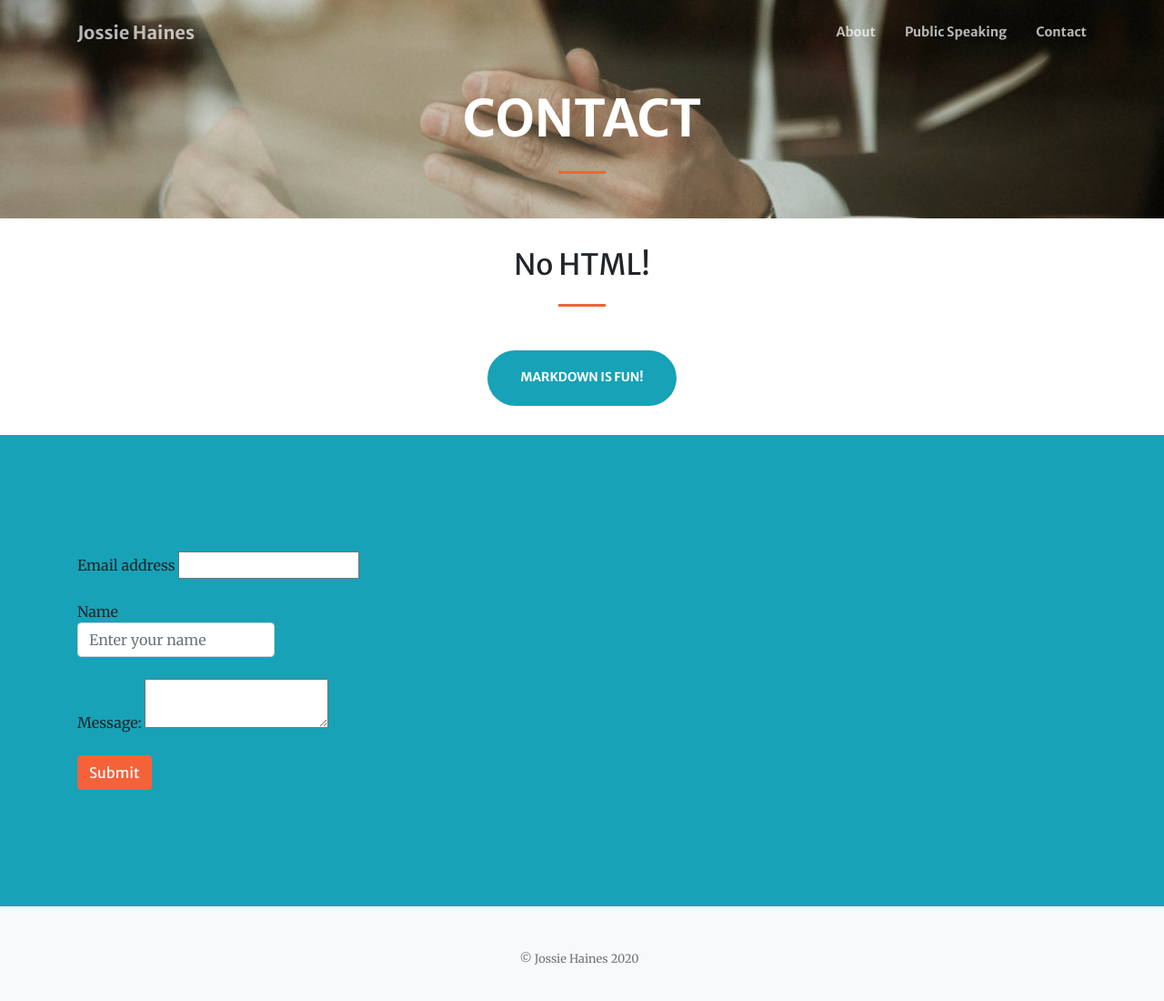
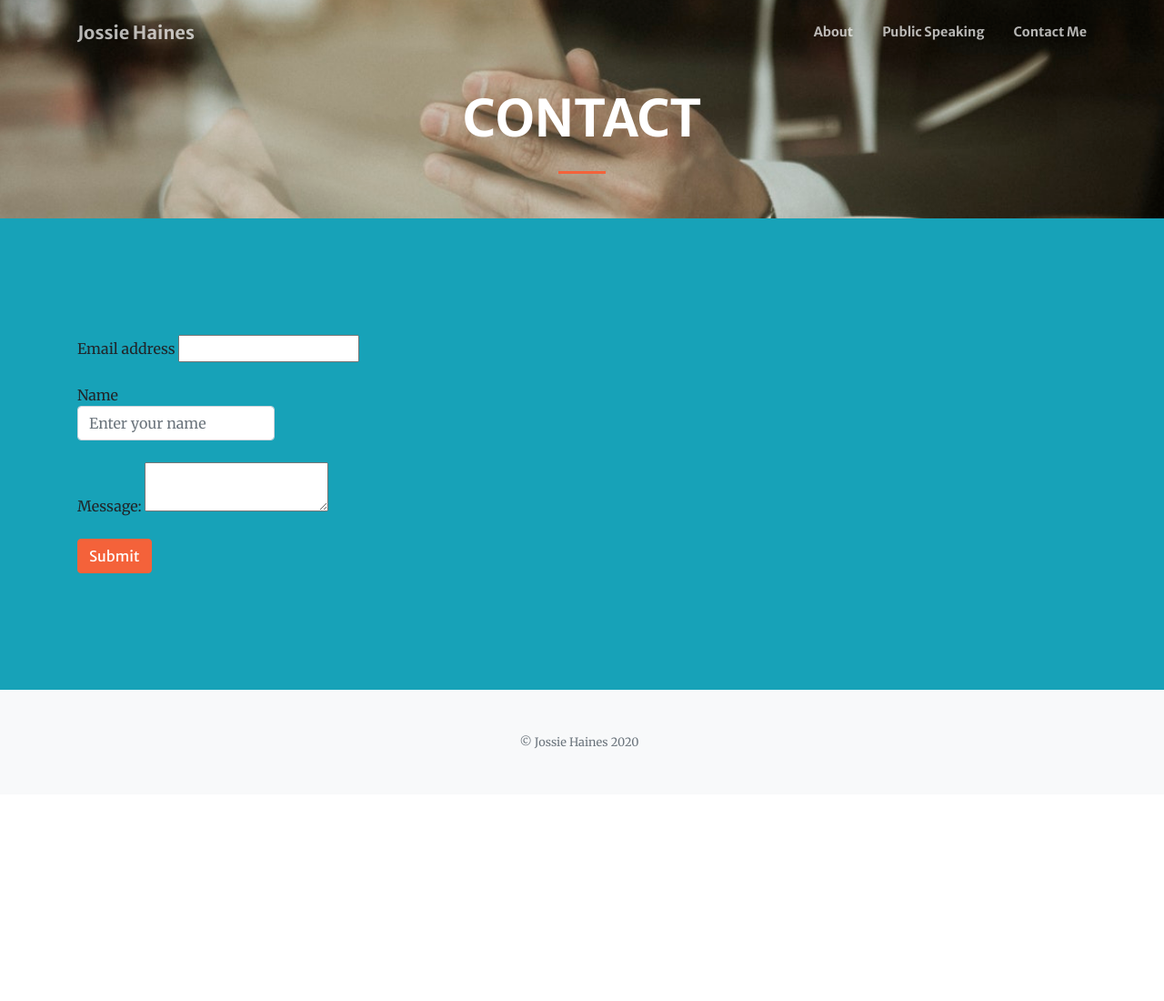
Before and after one commit to selfrescuingprincess/jossie-web, a Jekyll site: the page built from contact.md, in a window 1280 px wide and 1111 px high. Shown: the top 1100 px of the window at 91% size. Built offline with Jekyll 4.4.1, drawn with Linux system fonts in a browser that asks for light colours; nearby versions of some CDN libraries.

Commit message:
fix contact

```diff
--- a/_config.yml
+++ b/_config.yml
@@ -1,7 +1,7 @@
 # Site settings
 title: Jossie Haines
 description: > # this means to ignore newlines until "baseurl:"
-baseurl: "/creative-theme-jekyll-new/" # the subpath of your site, e.g. /blog/
+baseurl: "/site/" # the subpath of your site, e.g. /blog/
 url: "jossiehaines.com" # the base hostname & protocol for your site
 author: Copyright &copy; 2020 - Jossie Haines
 lang: en_US
--- a/_data/menus.yml
+++ b/_data/menus.yml
@@ -7,5 +7,5 @@ header:
   url: /#about
 - title: Public Speaking
   url: /links
-- title: Contact
+- title: Contact Me
   url: /contact
--- a/contact.md
+++ b/contact.md
@@ -3,26 +3,10 @@ layout: page
 title: Contact
 background_style: bg-info
 background_image: url('assets/img/backgrounds/image-from-rawpixel-id-1199650-jpeg.jpg')
-# Add a link to the the top menu
-menus:
-  header:
-    title: Contact
-    weight: 2
-
-sections:
-- type: paragraph.html
-  section_id: more-to-come
-  title: No HTML!
-#  background_style: bg-info
-#  text_style: text-left text-white
-  actions:
-   - title: Markdown is fun!
-     class: btn-info
-     url: '#'
-  text: >-
+permalink: /contact
 ---
 
-<form accept-charset="UTF-8" action="https://formspree.io/xleppdrd" method="POST" target="_blank">
+  <form accept-charset="UTF-8" action="https://formspree.io/xleppdrd" method="POST" target="_blank">
     <div class="form-group">
     <label for="email" required="required">Email address
         <input type="email" name="email">
@@ -39,4 +23,4 @@ sections:
     </label>
     </div>
     <button type="submit" class="btn btn-primary">Submit</button>
-</form>
+  </form>
```
